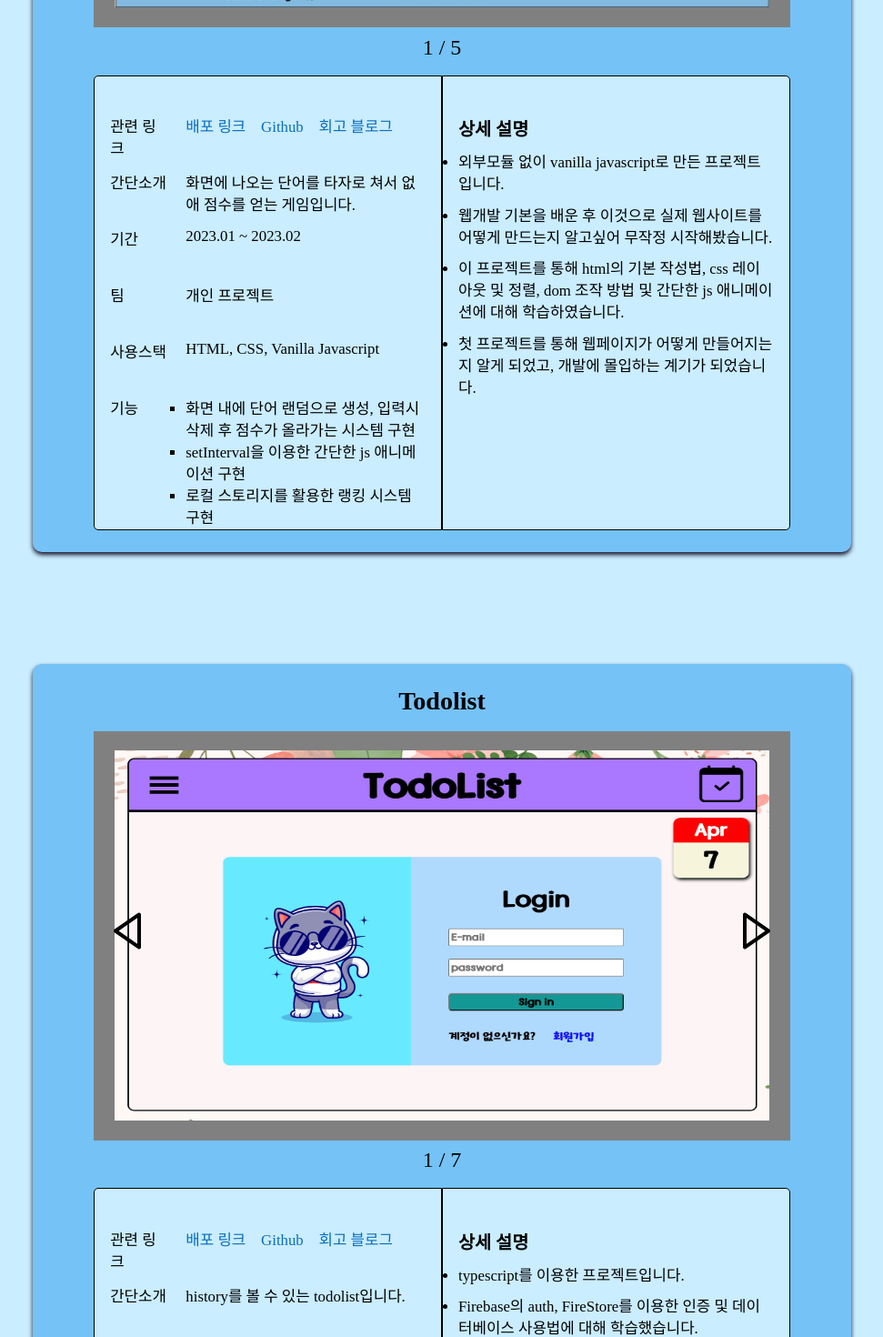
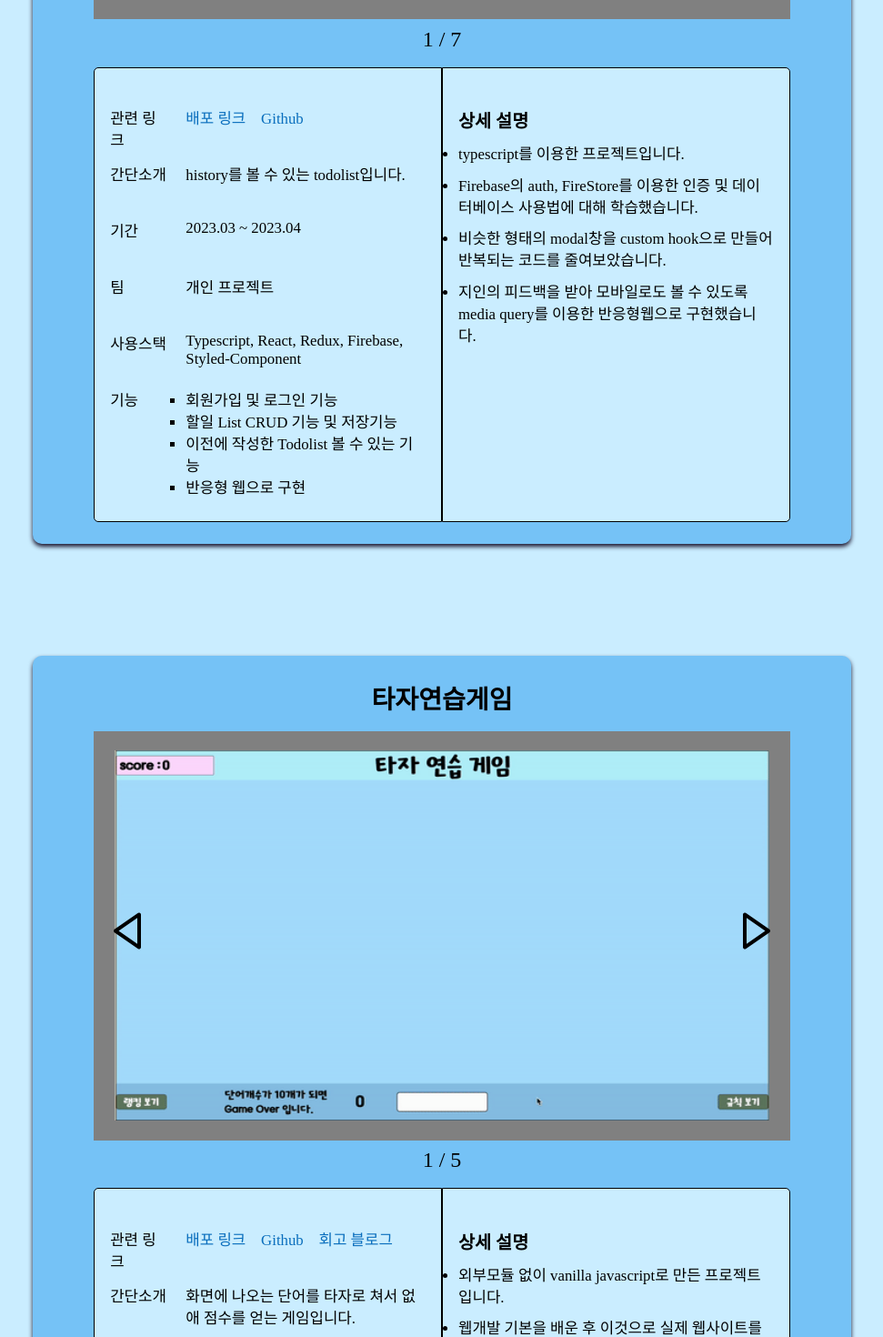
Before and after one commit to kimsh322/portfolio-react, a React (Vite) app: page / in a window 1280 px wide. Shown: the part 2240-3710 px from the top of the page at 91% size, without its empty margins (154-1125 px from the left). Built offline with nearby package versions, Linux system fonts and the light colour scheme; a web font is replaced by a local one.

Commit message:
Fix : ProjectInfoLink 컴포넌트 수정

```diff
--- a/src/components/projects/project-info/ProjectInfo.tsx
+++ b/src/components/projects/project-info/ProjectInfo.tsx
@@ -1,10 +1,10 @@
 import styled from "styled-components";
-import { ProjectContent } from "../../../assets/projects/typing-practice/typingPractice";
+import { ProjectContents } from "../../../assets/projects/typing-practice/typingPractice";
 import ProjectInfoLink from "./ProjectInfoLink";
 import ProjectInfoImplement from "./ProjectInfoImplement";
 
 interface Props {
-  project: ProjectContent;
+  project: ProjectContents;
 }
 
 const ProjectInfo = ({ project }: Props) => {
@@ -14,7 +14,7 @@ const ProjectInfo = ({ project }: Props) => {
 
   return (
     <ProjectInfoContainer>
-      <ProjectInfoLink link={project.link} />
+      <ProjectInfoLink links={project.link} />
       {parsingList.map((list, idx) => {
         return (
           <li className="info-line" key={list}>
--- a/src/components/projects/project-info/ProjectInfoLink.tsx
+++ b/src/components/projects/project-info/ProjectInfoLink.tsx
@@ -5,23 +5,23 @@ interface Link {
 }
 
 interface Props {
-  link: Link;
+  links: Link;
 }
 
-const ProjectInfoLink = ({ link }: Props) => {
+const ProjectInfoLink = ({ links }: Props) => {
+  const titleArr = ["배포 링크", "Github", "회고 블로그"];
+
   return (
     <ProjectInfoLinkContainer>
       <div className="list-title">관련 링크</div>
       <div className="link-box">
-        <a href={link.deploy} className="link" target="_blank">
-          배포 링크
-        </a>
-        <a href={link.github} className="link" target="_blank">
-          Github
-        </a>
-        <a href={link.blog} className="link" target="_blank">
-          회고 블로그
-        </a>
+        {Object.keys(links).map((link, idx) => {
+          return (
+            <a href={link} className="link" target="_blank">
+              {titleArr[idx]}
+            </a>
+          );
+        })}
       </div>
     </ProjectInfoLinkContainer>
   );
--- a/src/pages/Projects.tsx
+++ b/src/pages/Projects.tsx
@@ -3,7 +3,7 @@ import ProjectBox from "../components/projects/ProjectBox";
 import { typingPracticeContents } from "../assets/projects/typing-practice/typingPractice";
 import { todolistContents } from "../assets/projects/todo-list/todolist";
 
-const parsingProjects = [typingPracticeContents, todolistContents];
+const parsingProjects = [todolistContents, typingPracticeContents];
 
 const Projects = () => {
   return (
```
